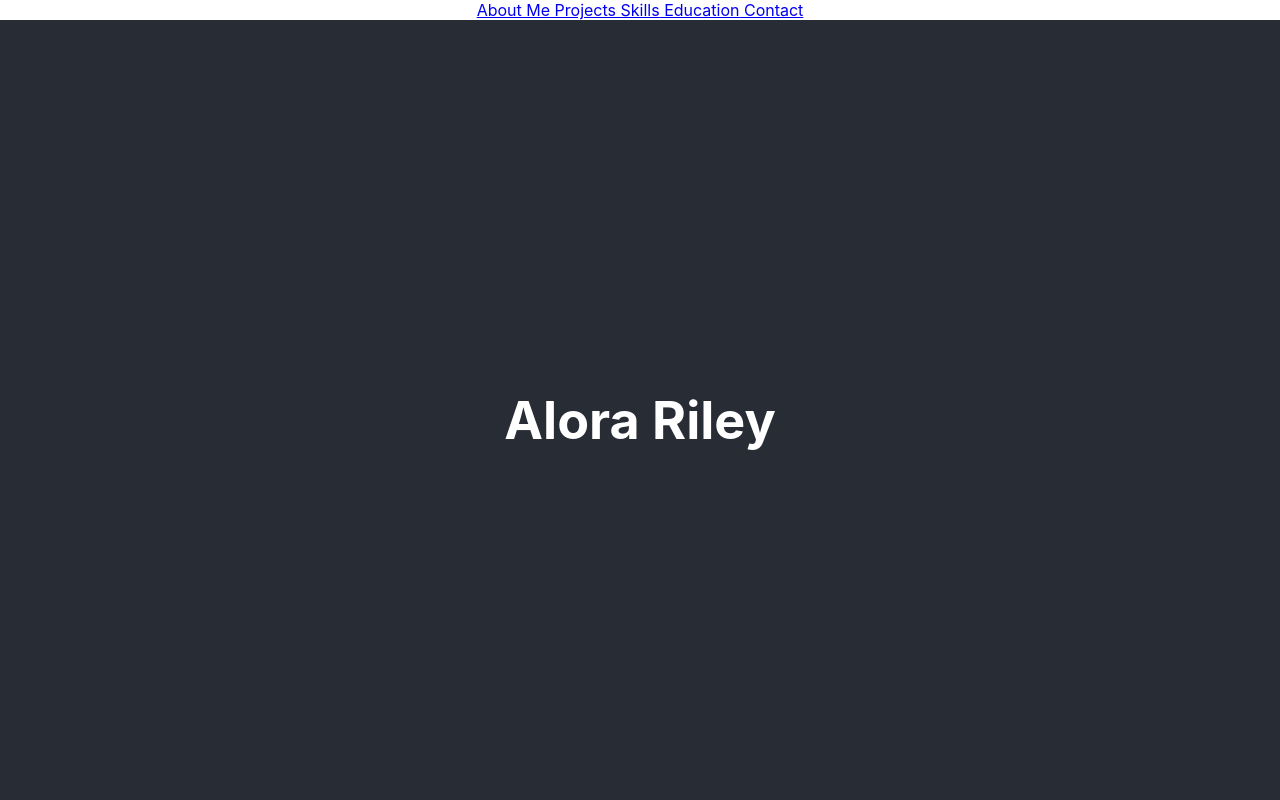
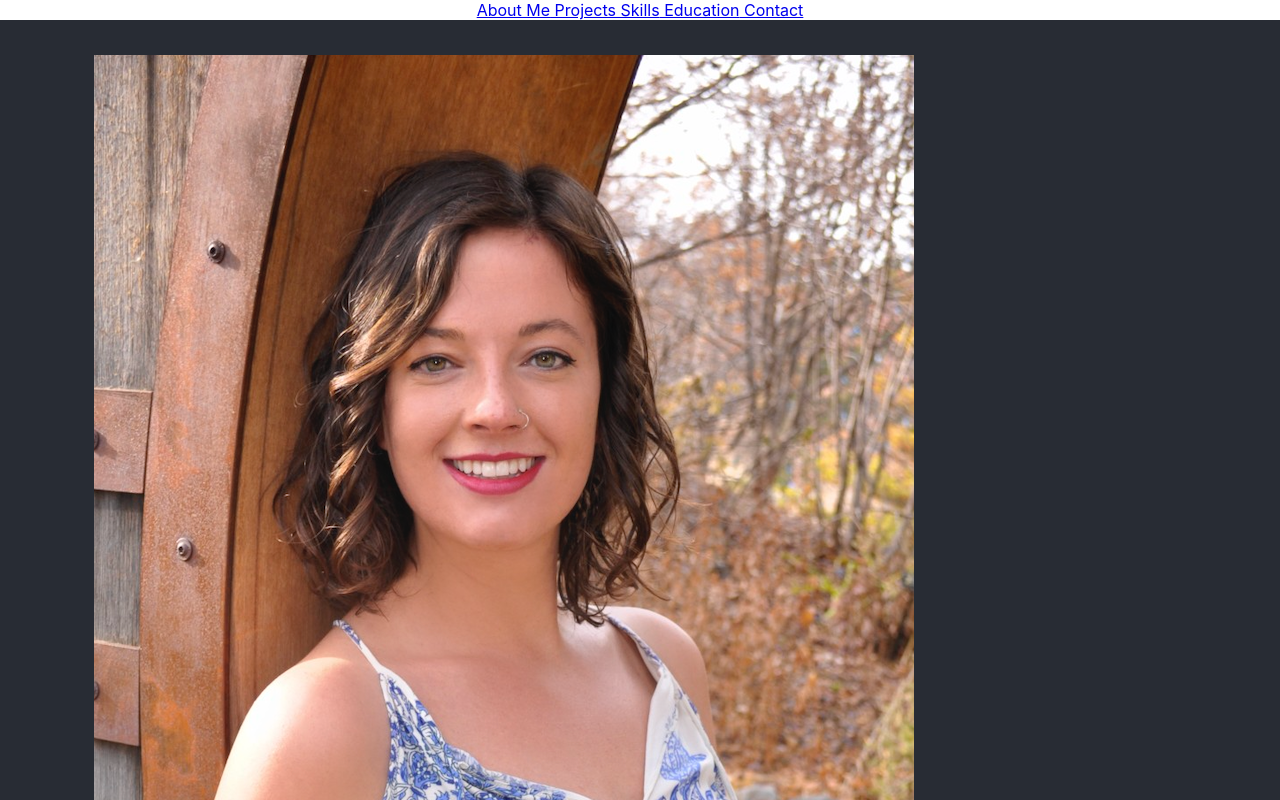
Before and after one commit to aloraalee/alora-riley-portfolio, a React (Create React App) app: page / in a window 1280 px wide. Shown: the top 800 px of the page. Built offline with nearby package versions, Linux system fonts and the light colour scheme.

Commit message:
feat: Import profile photo.

```diff
--- a/src/App.js
+++ b/src/App.js
@@ -26,6 +26,7 @@ function App() {
         <Navbar/>
         <header className="App-header">
           <h1>
+          <img className="portfolio-photo" src="/Portfolio-photo.png" alt="Photo of Alora Riley"/>
             Alora Riley
           </h1>
         </header>
```
Also changed, not shown: public/Portfolio-photo.png (added).
